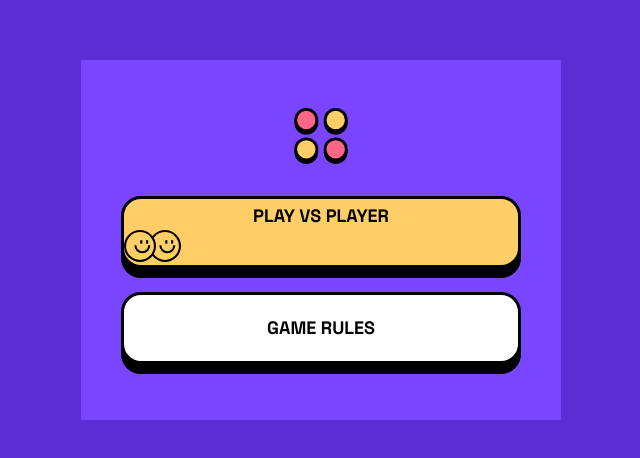
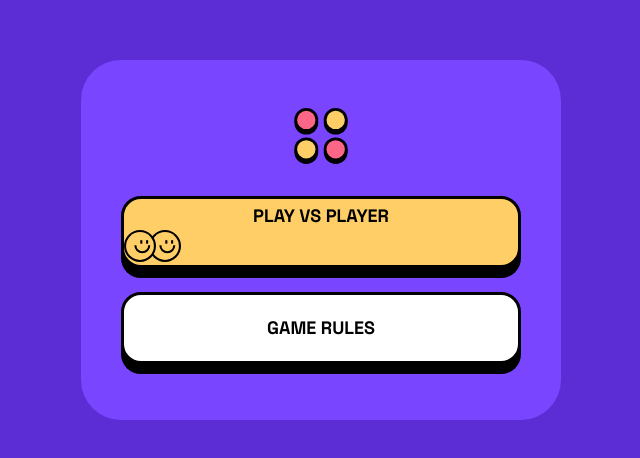
Before and after one commit to Jojo-Mitchell/connect-four, a React (Vite) app: page / in a window 1280 px wide. Shown: the part 192-650 px from the top of the page, without its empty margins (319-959 px from the left). Built offline with nearby package versions, Linux system fonts and the light colour scheme; a web font is replaced by a local one.

Commit message:
Update tailwind config

```diff
--- a/tailwind.config.js
+++ b/tailwind.config.js
@@ -45,6 +45,8 @@ export default {
       borderRadius: {
         'game': '1rem',
         lg: 'var(--radius)',
+        default: "40px",
+        small: "20px",
         md: 'calc(var(--radius) - 2px)',
         sm: 'calc(var(--radius) - 4px)',
       },
```
